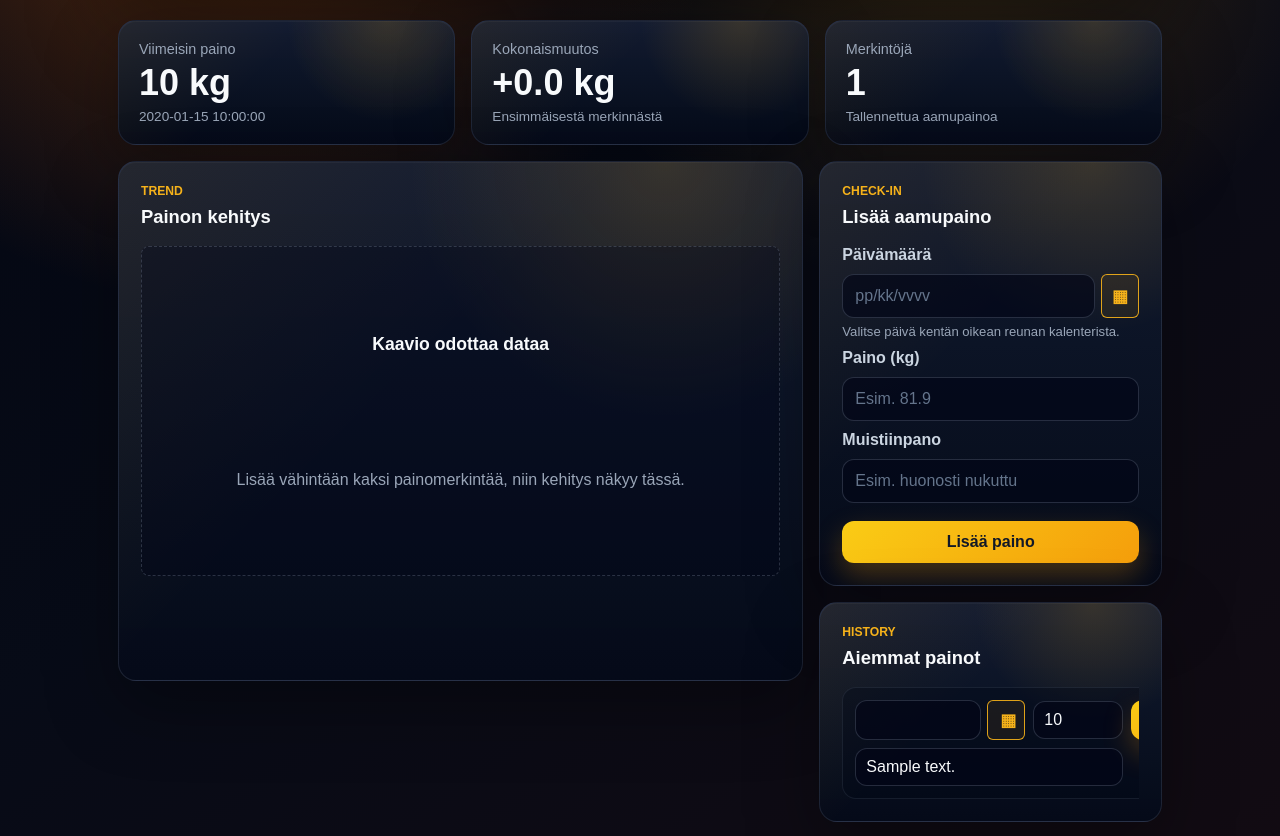
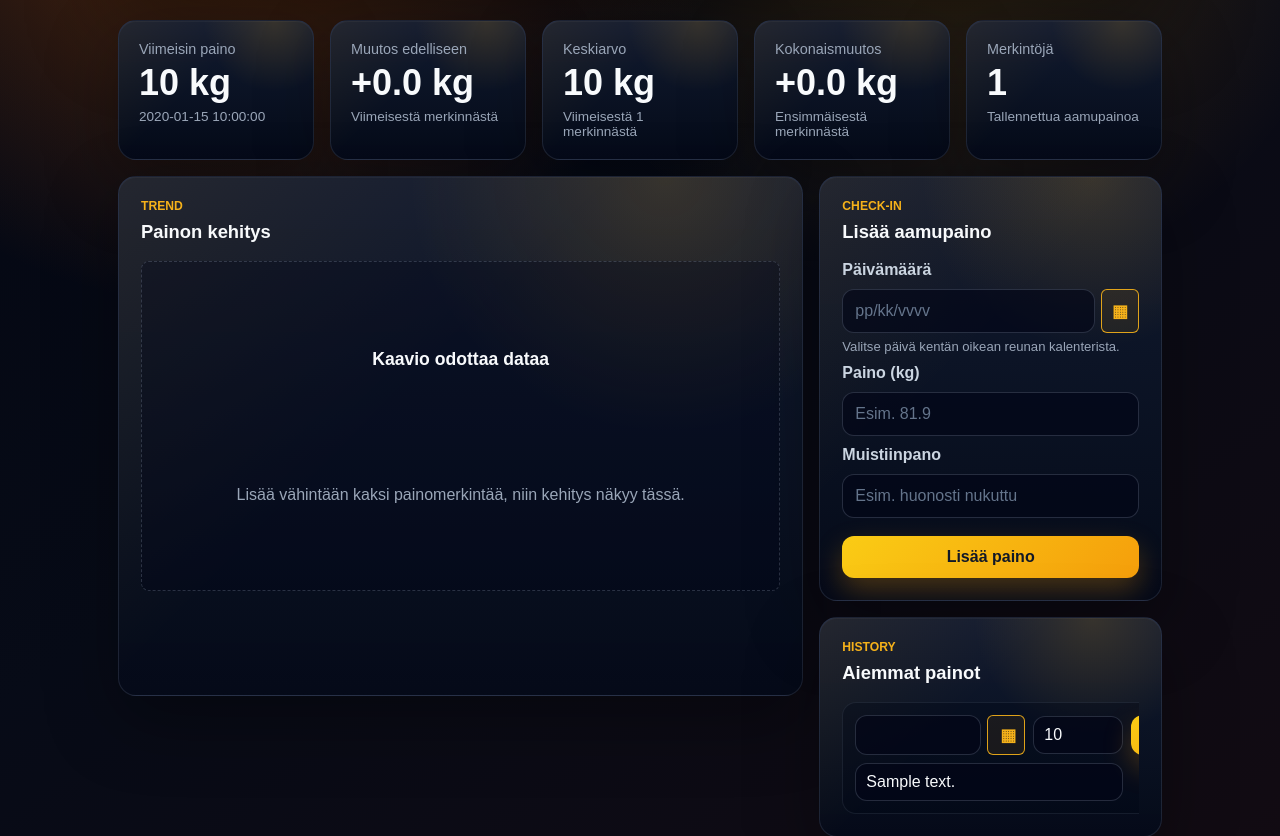
Before and after one commit to akikleemola/Aamupainot, a Flask app: template templates/index.html in a window 1280 px wide. Shown: the part 205-1041 px from the top of the page. Run offline with Flask 3, Linux system fonts and the light colour scheme; the template is opened without the code that fills it: most values are stand-ins (such as "Sample title", 1, 10 or a date in 2020).

Commit message:
Change from previous and average of 7 weights

```diff
--- a/app.py
+++ b/app.py
@@ -281,6 +281,10 @@ def index():
     latest_weight = chart_data[-1]["weight"] if chart_data else None
     latest_date = format_date(chart_data[-1]["date"]) if chart_data else None
     first_weight = chart_data[0]["weight"] if chart_data else None
+    previous_weight = chart_data[-2]["weight"] if len(chart_data) >= 2 else None
+    previous_change = None
+    recent_average = None
+    recent_average_count = min(len(chart_data), 7)
     total_change = None
     display_weights = [
         {
@@ -296,12 +300,22 @@ def index():
     if latest_weight is not None and first_weight is not None:
         total_change = round(latest_weight - first_weight, 1)
 
+    if latest_weight is not None and previous_weight is not None:
+        previous_change = round(latest_weight - previous_weight, 1)
+
+    if chart_data:
+        recent_weights = [item["weight"] for item in chart_data[-7:]]
+        recent_average = round(sum(recent_weights) / len(recent_weights), 1)
+
     return render_template(
         "index.html",
         weights=display_weights,
         chart_data=chart_data,
         latest_date=latest_date,
         latest_weight=latest_weight,
+        previous_change=previous_change,
+        recent_average=recent_average,
+        recent_average_count=recent_average_count,
         total_change=total_change,
         weight_count=len(chart_data),
         username=session["username"],
--- a/static/style.css
+++ b/static/style.css
@@ -88,7 +88,7 @@ a {
 
 .stats-grid {
     display: grid;
-    grid-template-columns: repeat(3, minmax(0, 1fr));
+    grid-template-columns: repeat(auto-fit, minmax(180px, 1fr));
     gap: 16px;
     margin-bottom: 16px;
 }
--- a/templates/index.html
+++ b/templates/index.html
@@ -4,7 +4,7 @@
     <meta charset="UTF-8">
     <meta name="viewport" content="width=device-width, initial-scale=1.0">
     <title>Aamupainosovellus</title>
-    <link rel="stylesheet" href="{{ url_for('static', filename='style.css') }}?v=dark-fitness-11">
+    <link rel="stylesheet" href="{{ url_for('static', filename='style.css') }}?v=dark-fitness-12">
 </head>
 <body>
     <main class="container">
@@ -37,6 +37,42 @@
                 <small>
                     {% if latest_date %}
                         {{ latest_date }}
+                    {% else %}
+                        Ei merkintöjä
+                    {% endif %}
+                </small>
+            </article>
+
+            <article class="stat-card">
+                <span>Muutos edelliseen</span>
+                <strong>
+                    {% if previous_change is not none %}
+                        {{ "%+.1f"|format(previous_change) }} kg
+                    {% else %}
+                        -
+                    {% endif %}
+                </strong>
+                <small>
+                    {% if previous_change is not none %}
+                        Viimeisestä merkinnästä
+                    {% else %}
+                        Tarvitsee kaksi merkintää
+                    {% endif %}
+                </small>
+            </article>
+
+            <article class="stat-card">
+                <span>Keskiarvo</span>
+                <strong>
+                    {% if recent_average is not none %}
+                        {{ recent_average }} kg
+                    {% else %}
+                        -
+                    {% endif %}
+                </strong>
+                <small>
+                    {% if recent_average is not none %}
+                        Viimeisestä {{ recent_average_count }} merkinnästä
                     {% else %}
                         Ei merkintöjä
                     {% endif %}
```
